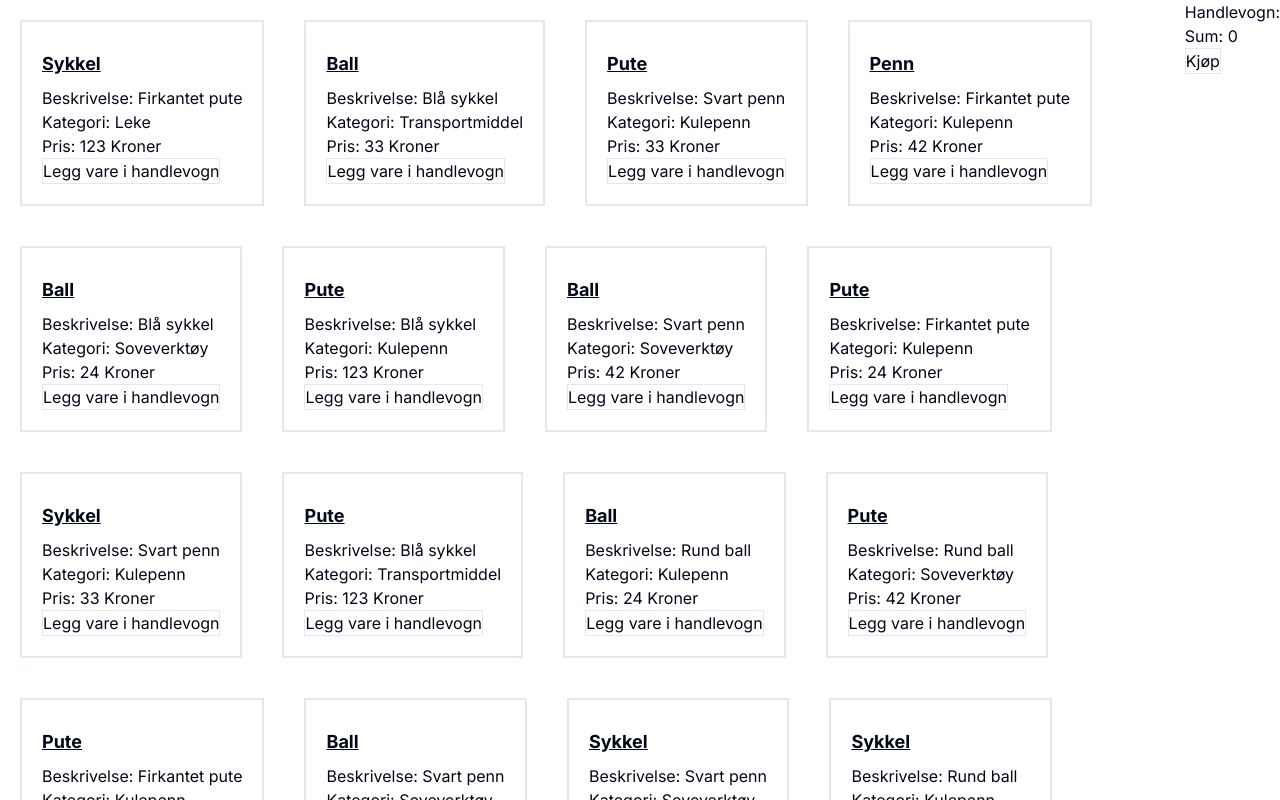
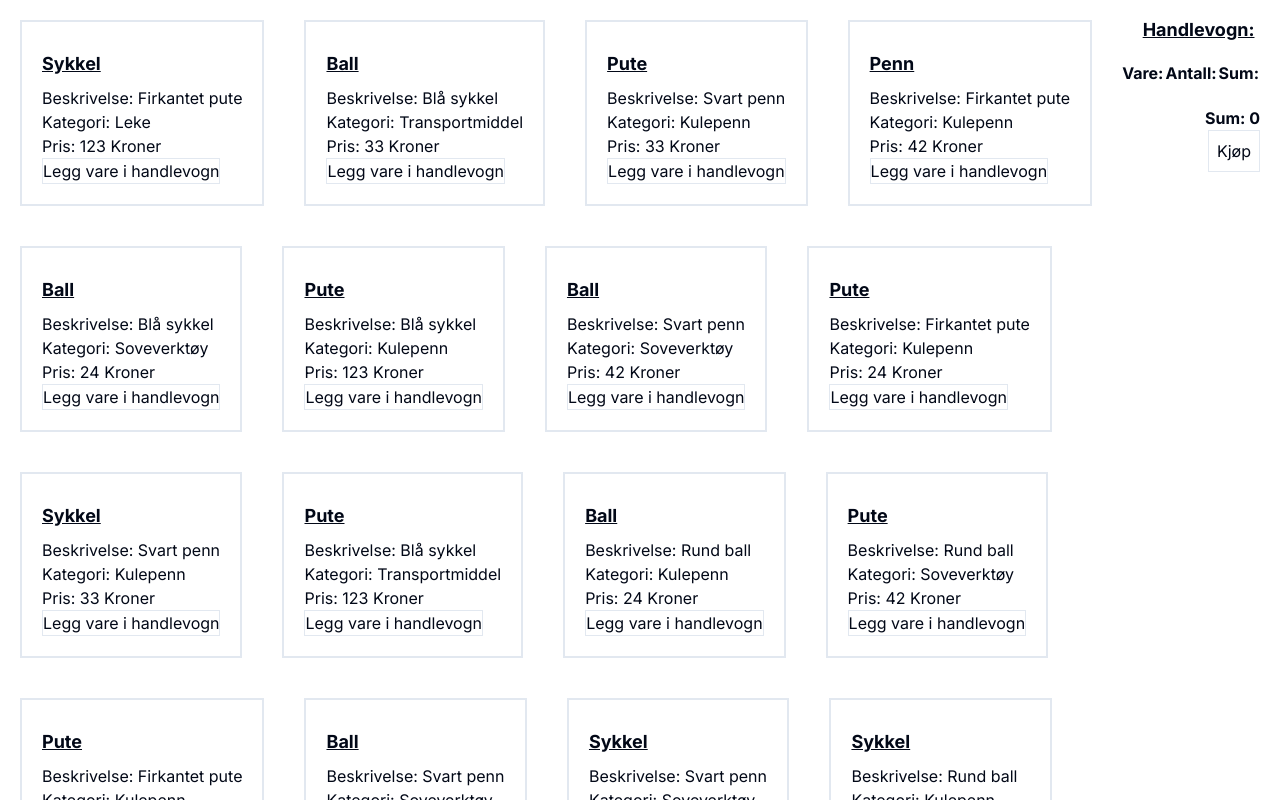
Before and after one commit to Cryxen/next-starter-2023, a Next.js app: page /products in a window 1280 px wide. Shown: the top 800 px of the page. Built offline with nearby package versions, Linux system fonts and the light colour scheme.

Commit message:
styled cart

```diff
--- a/src/components/Cart.tsx
+++ b/src/components/Cart.tsx
@@ -35,16 +35,24 @@ const Cart = ({ productsInCart, addToCart, removeFromCart, totalSum }) => {
 
   return (
     <div>
-      <p>Handlevogn:</p>
-      <table>
+      <p className="underline text-lg font-bold text-center py-4">Handlevogn:</p>
+      <table className="table-auto mr-5">
+        <thead>
+          <th></th>
+          <th></th>
+          <th>Vare:</th>
+          <th>Antall:</th>
+          <th>Sum:</th>
+        </thead>
         <tbody>
         {productsInCart.map((element) => (
-          <tr key={element.productId}>
+          <tr key={element.productId} className="text-md m-2">
             <td>
               <button
                 onClick={() => {
                   handleAddToCart(element)
                 }}
+                className="border border-solid py-1 px-3 bg-gray-100 m-1"
               >
                 +
               </button>
@@ -54,19 +62,21 @@ const Cart = ({ productsInCart, addToCart, removeFromCart, totalSum }) => {
                 onClick={() => {
                   handleRemoveFromCart(element)
                 }}
+                className="border border-solid py-1 px-3 bg-gray-100 m-1"
+
               >
                 -
               </button>{" "}
             </td>
-            <td>{element.productTitle}</td>
-            <td>{element.numberOfProducts}</td>
-            <td>({element.numberOfProducts * element.productPrice})</td>
+            <td className="mx-2">{element.productTitle}</td>
+            <td className="mx-1">{element.numberOfProducts}</td>
+            <td className="mx-1">({element.numberOfProducts * element.productPrice})</td>
           </tr>
         ))}
         </tbody>
       </table>
-      <p>Sum: {totalSum}</p>
-      <button onClick={handlePurchase} className="border border-solid">
+      <p className="mt-5 mr-5 font-bold text-right">Sum: {totalSum}</p>
+      <button onClick={handlePurchase} className="border border-solid p-2 text-md absolute right-5">
         Kjøp
       </button>
     </div>
```
